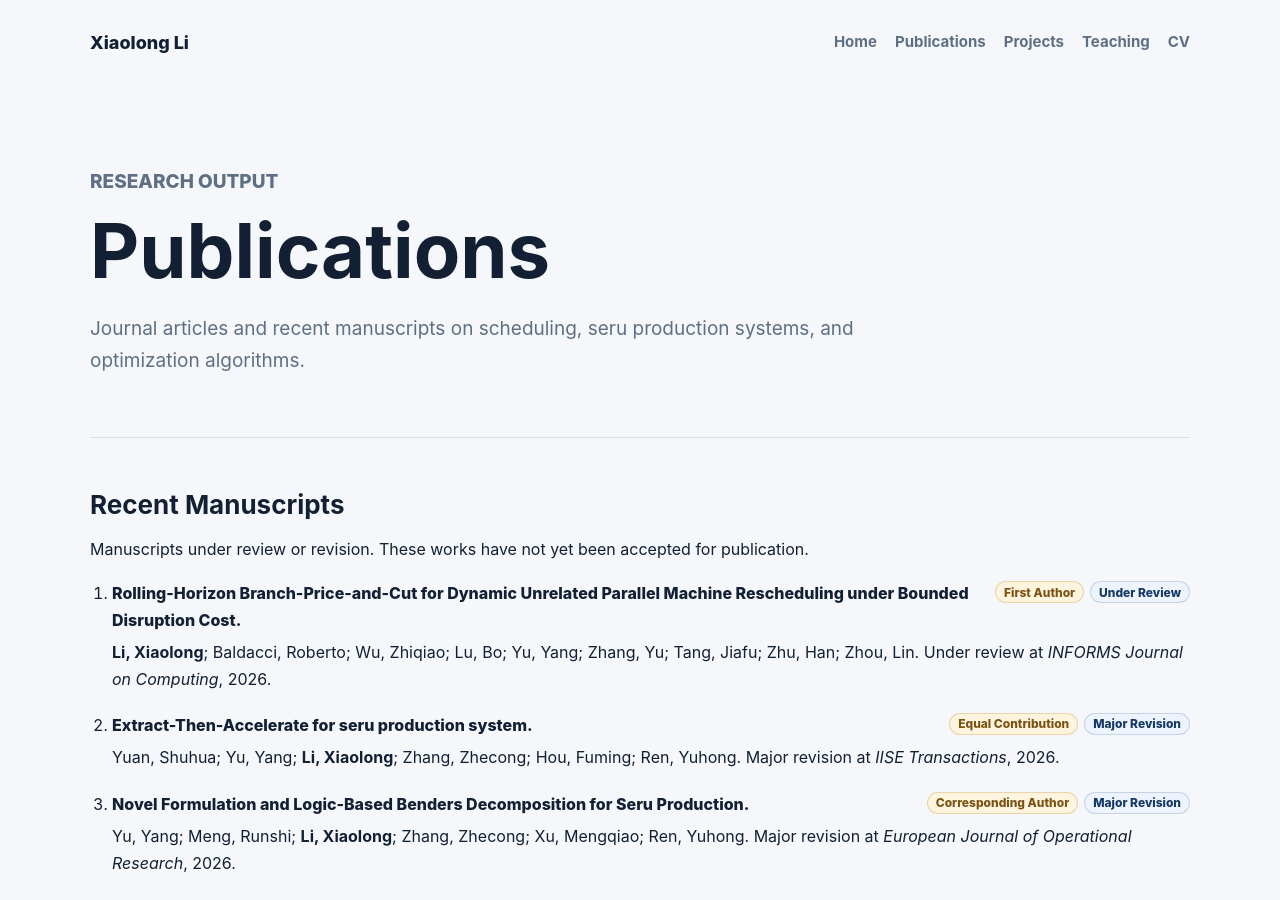
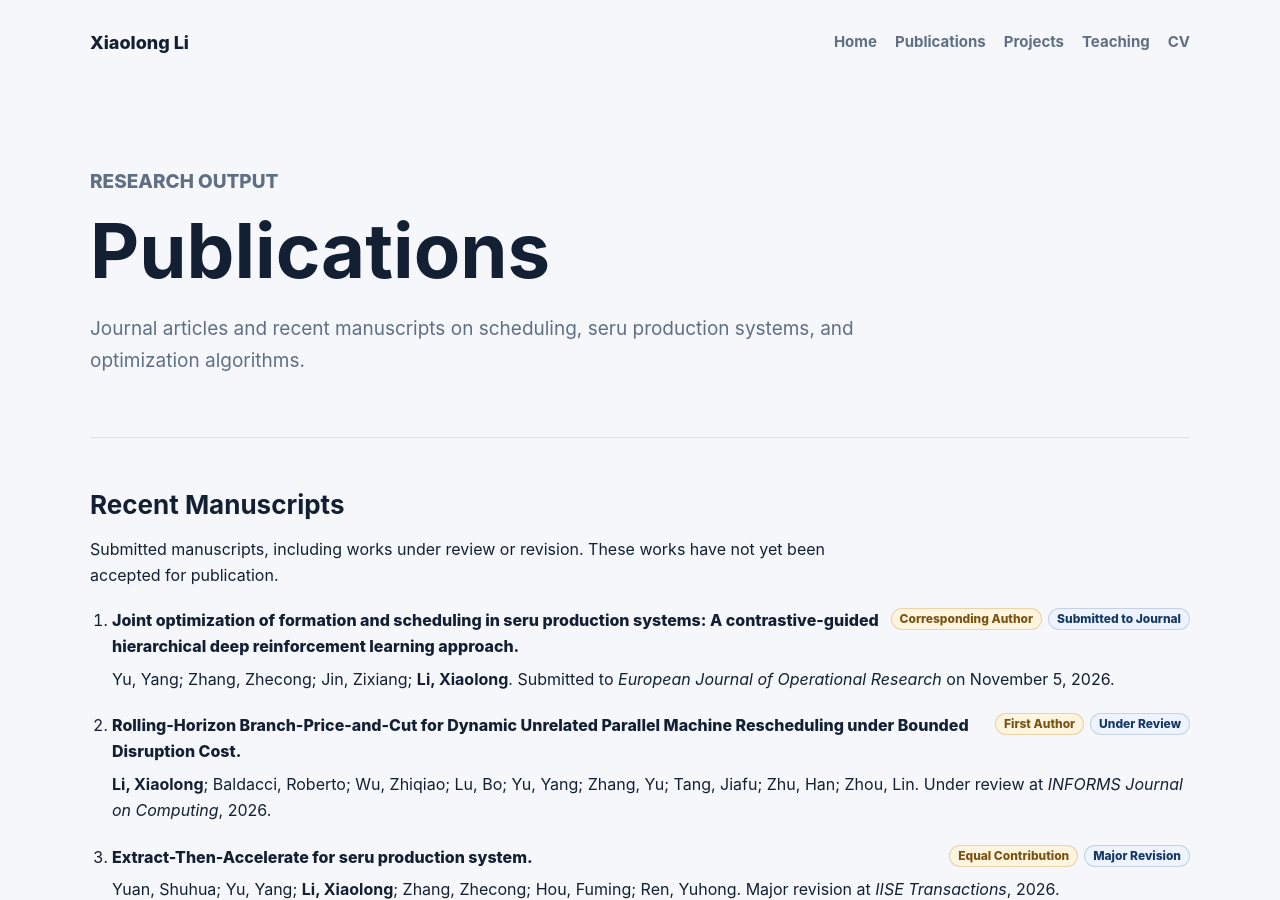
Before and after one commit to Luckydragon96/Luckydragon96.github.io, a Jekyll site: the page built from publications.md, in a window 1280 px wide and 900 px high. Built offline with Jekyll 4.4.1, drawn with Linux system fonts in a browser that asks for light colours.

Commit message:
Add CG-HDRL manuscript submission and news

```diff
--- a/publications.md
+++ b/publications.md
@@ -12,8 +12,13 @@ permalink: /publications/
 
 <section class="section">
   <h2>Recent Manuscripts</h2>
-  <p>Manuscripts under review or revision. These works have not yet been accepted for publication.</p>
+  <p>Submitted manuscripts, including works under review or revision. These works have not yet been accepted for publication.</p>
   <ol class="publication-list">
+    <li>
+      <div class="publication-heading"><strong class="publication-title">Joint optimization of formation and scheduling in seru production systems: A contrastive-guided hierarchical deep reinforcement learning approach.</strong> <span class="pub-badges"><span class="pub-badge pub-badge--role">Corresponding Author</span><span class="pub-badge">Submitted to Journal</span></span></div>
+      Yu, Yang; Zhang, Zhecong; Jin, Zixiang; <strong>Li, Xiaolong</strong>.
+      Submitted to <em>European Journal of Operational Research</em> on <time datetime="2026-11-05">November 5, 2026</time>.
+    </li>
     <li>
       <div class="publication-heading"><strong class="publication-title">Rolling-Horizon Branch-Price-and-Cut for Dynamic Unrelated Parallel Machine Rescheduling under Bounded Disruption Cost.</strong> <span class="pub-badges"><span class="pub-badge pub-badge--role">First Author</span><span class="pub-badge">Under Review</span></span></div>
       <strong>Li, Xiaolong</strong>; Baldacci, Roberto; Wu, Zhiqiao; Lu, Bo; Yu, Yang; Zhang, Yu; Tang, Jiafu; Zhu, Han; Zhou, Lin.
```
Also changed, not shown: index.md (+4 -0 lines).
